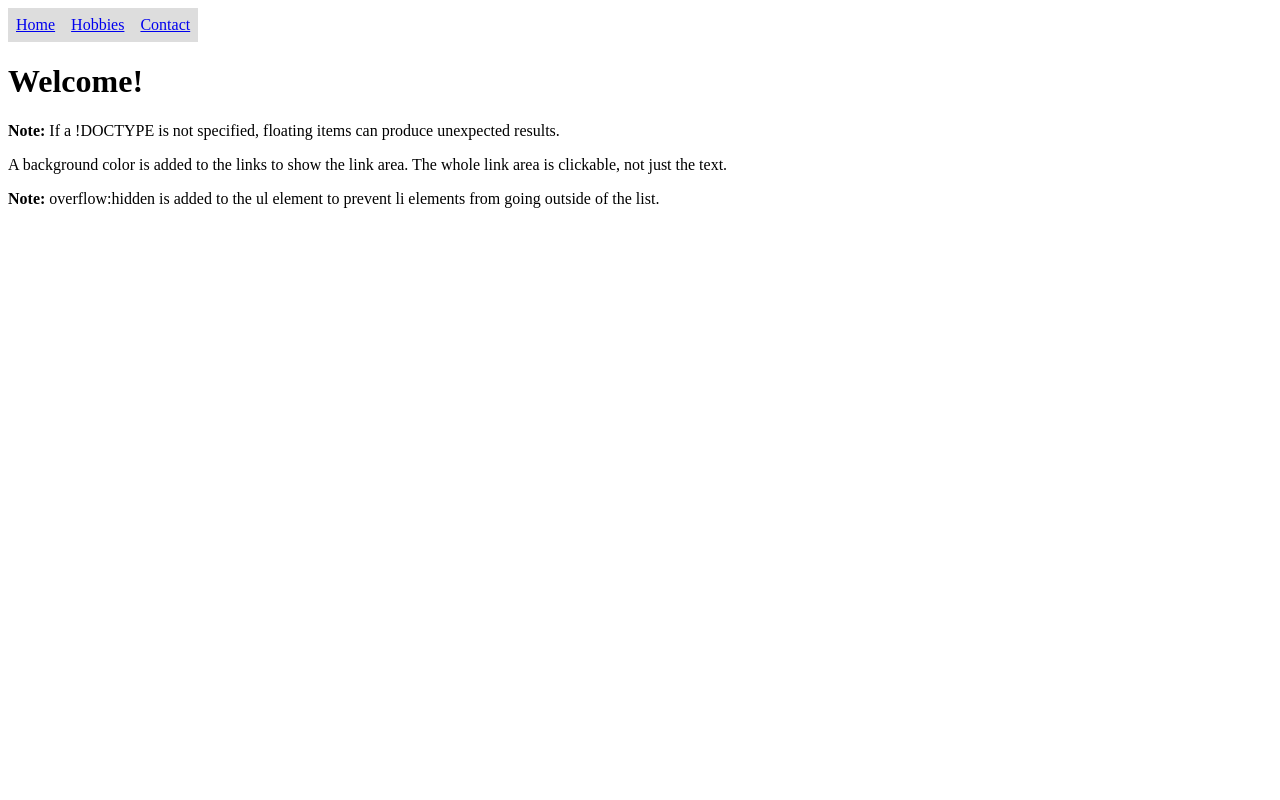
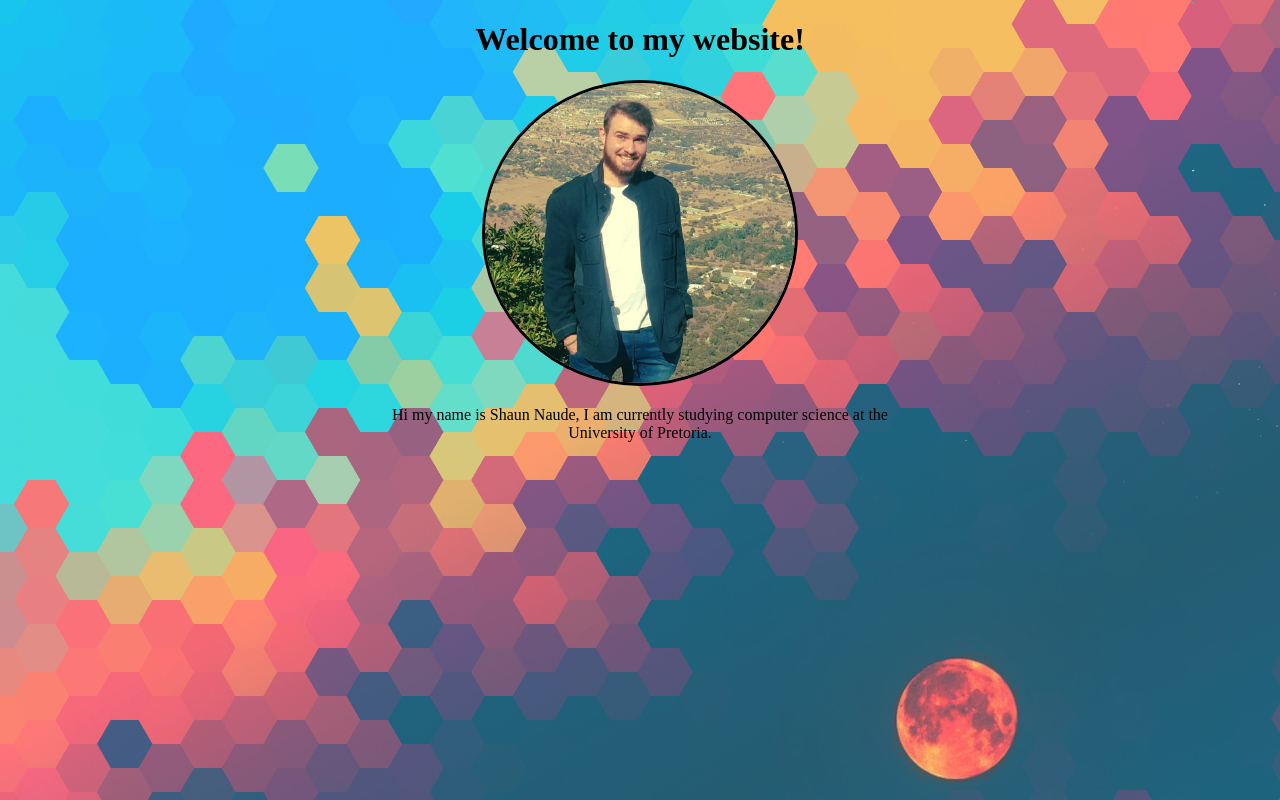
Before and after one commit to ShaunNaude/COS332, a plain HTML site: page Prac1/html/index.html in a window 1280 px wide. Drawn offline with Linux system fonts and the light colour scheme.

Commit message:
updated prac1

```diff
--- /dev/null
+++ b/Prac1/CSS/StyleSheet.css
@@ -0,0 +1,32 @@
+ul {
+    list-style-type: none;
+    margin: 0;
+    padding: 0;
+    overflow: hidden;
+  }
+
+  li {
+    float: left;
+  }
+
+  li a {
+    display: block;
+    padding: 8px;
+    background-color: #dddddd;
+  }
+
+  .center {
+    margin: auto;
+    width: 50%;
+    border: 3px solid green;
+    padding: 10px;
+  }
+
+  .box{
+      border-radius: 50%;
+      border-style: solid;
+  }
+
+  .body1{
+    background-image: url("../img/reddit_pic1.jpg");
+  }
--- a/Prac1/html/index.html
+++ b/Prac1/html/index.html
@@ -1,37 +1,32 @@
 <!DOCTYPE html>
+<link href="../CSS/StyleSheet.css" rel="stylesheet">
 <html>
-<head>
-<style>
-ul {
-  list-style-type: none;
-  margin: 0;
-  padding: 0;
-  overflow: hidden;
-}
+  <head>
+  <center>
+    <h1>Welcome to my website!</h1>
+  </center>
+  </head>
 
-li {
-  float: left;
-}
+    <body class="body1">
 
-li a {
-  display: block;
-  padding: 8px;
-  background-color: #dddddd;
-}
-</style>
-</head>
-<body>
 
-<ul>
-  <li><a href="#home">Home</a></li>
-  <li><a href="#news">Hobbies</a></li>
-  <li><a href="#contact">Contact</a></li>
-</ul>
+      <center>
+          <div class="mybox">
 
-<h1>Welcome!</h1>
-<p><b>Note:</b> If a !DOCTYPE is not specified, floating items can produce unexpected results.</p>
-<p>A background color is added to the links to show the link area. The whole link area is clickable, not just the text.</p>
-<p><b>Note:</b> overflow:hidden is added to the ul element to prevent li elements from going outside of the list.</p>
+          <img class="box" src="../img/pfp.png" alt="Trulli" width="310" height="300">
 
-</body>
+
+          <p>Hi my name is Shaun Naude, I am currently studying computer science at the<br>
+            University of Pretoria.
+          </p>
+          </div>
+
+
+      </center>
+
+
+
+
+
+    </body>
 </html>
```
Also changed, not shown: Prac1/img/pfp.png (added), Prac1/img/reddit_pic1.jpg (added).
